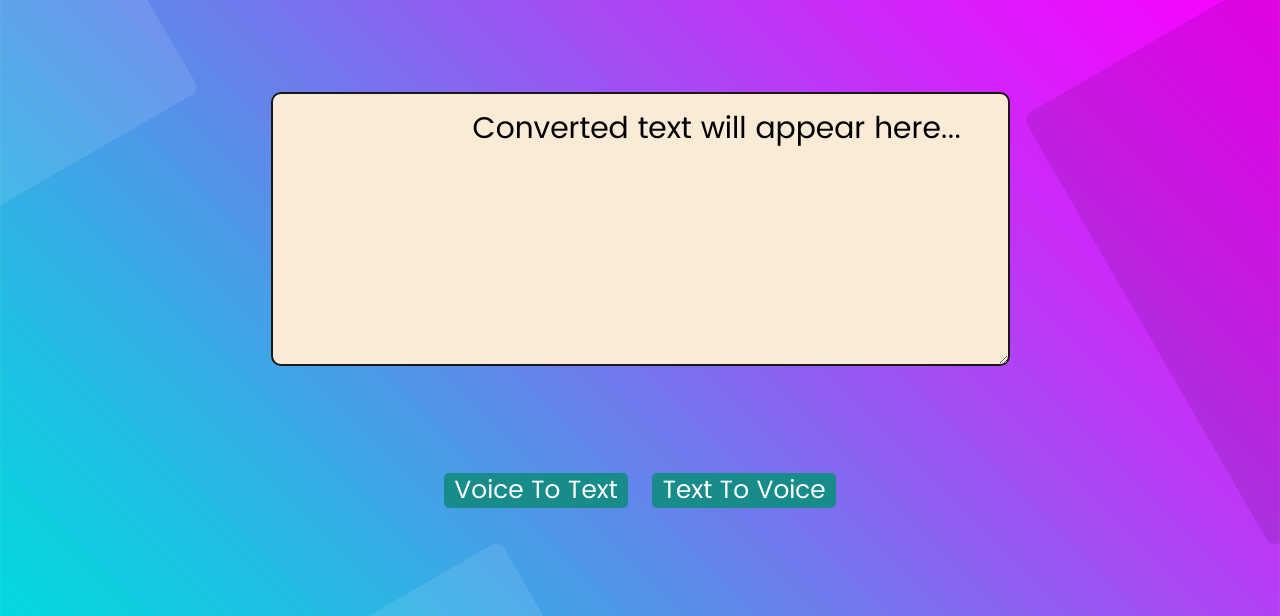
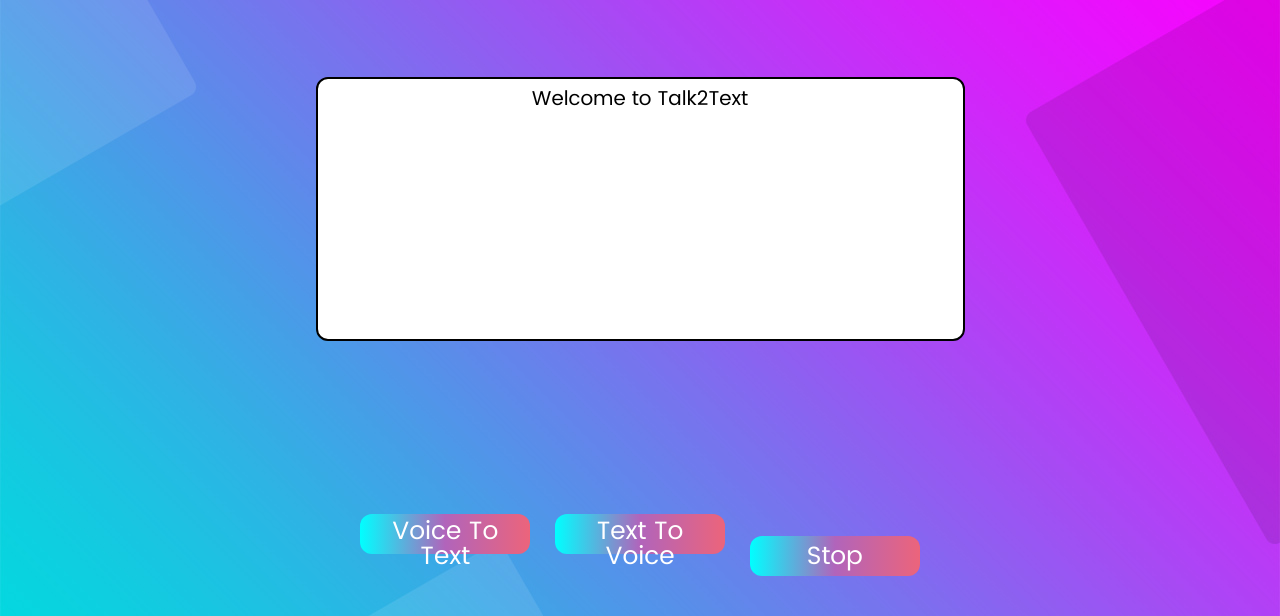
Before and after one commit to VinodPandey14/Talk2Text, a plain HTML site: page index.html in a window 1280 px wide. Shown: the part 184-800 px from the top of the page. Drawn offline with Linux system fonts and the light colour scheme.

Commit message:
added changes

```diff
--- a/app.js
+++ b/app.js
@@ -1,5 +1,6 @@
 let voiceToText = document.querySelector("#voice-to-text");
 let textToVoice = document.querySelector("#text-to-voice");
+let stop = document.querySelector("#stop");
 
 voiceToText.addEventListener("click",function() {
 let recognition = new webkitSpeechRecognition();
@@ -14,4 +15,8 @@ textToVoice.addEventListener("click",function(){
     let speech = new SpeechSynthesisUtterance();
     speech.text = document.querySelector("#text-area").value;
     window.speechSynthesis.speak(speech);
-} )
+});
+
+stop.addEventListener("click",()=> {
+    window.speechSynthesis.cancel();
+});
--- a/index.html
+++ b/index.html
@@ -9,10 +9,11 @@
 <body>
     <div class="container">
         <h1 id = "heading">Talk2Text</h1>
-        <textarea id="text-area" cols="30" rows="8">Converted text will appear here...</textarea>
+        <textarea id="text-area" cols="55" rows="12">Welcome to Talk2Text</textarea>
         <div>
             <button class = "btn" id = "voice-to-text">Voice To Text</button>
             <button class="btn" id = "text-to-voice">Text To Voice</button>
+            <button class="btn" id = "stop">Stop</button>
         </div>
     </div>
    <script src="app.js"></script>
--- a/style.css
+++ b/style.css
@@ -3,54 +3,47 @@
   src: url(/assets/poppins-regular-webfont.woff2) format('woff2');
 }
 *{
-  margin: 0;
-  padding: 0;
+  margin: 0%;
+  padding: 0%;
   font-family: 'myFont',sans-serif,'Gill Sans', 'Gill Sans MT', Calibri, 'Trebuchet MS';
 }
+body{
+  height: 100vh;
+  background-image: url(/Talk2Text/assets/bg-01.jpg);
+  background-size:100%;
+  display: grid;
+  place-items: center;
+}
 .container {
-  width: 100vw;
-  height: 100vh;
-  background-image: url(/assets/bg-01.jpg);
-  background-size:100%;
-  background-color: #cccccc;
+  height: 90vh;
+  width: 85vw;
   display: flex;
   flex-direction: column;
   align-items: center;
-  justify-content: space-evenly;
+  justify-content: space-between;
 }
 #heading {
-  font-size: 60px;
-  color:rgb(255, 180, 17);
-  /* animation: fadeIn 3s ease-in-out; */
+  font-size: 3rem;
+  color: whitesmoke;
 }
-  /* @keyframes fadeIn {
-    0% {
-      transform: rotateY(0deg);
-      opacity: 0%;
-    }
-    100% {
-      transform: rotateY(360deg);
-      opacity: 1;
-    }
-  } */
 #text-area {
-  background-color: antiquewhite;
-  background-size:cover;
-  border: 2px solid rgb(24, 24, 24);
-  border-radius: 10px;
-  font-size: 30px;
+  border: 2px solid black;
+  border-radius: 0.75rem;
+  font-size: 20px;
   padding: 10px;
   color:black;
-  padding-left: 200px;
-  padding-top: 20px;
+  text-align:center;
+  resize: none;
 }
 .btn {
-  background-color:rgb(24, 139, 139);
+  width: 170px;
+  height: 40px;
+  background-image: linear-gradient(to right,aqua,rgb(177, 100, 187),rgb(236, 100, 123));
   color: white;
   font-size: 25px;
   border-style: none;
   padding: 5px 10px;
-  border-radius: 5px;
+  border-radius: 0.75rem;
   margin-right: 10px;
   margin-left: 10px;
   cursor: pointer;
```
